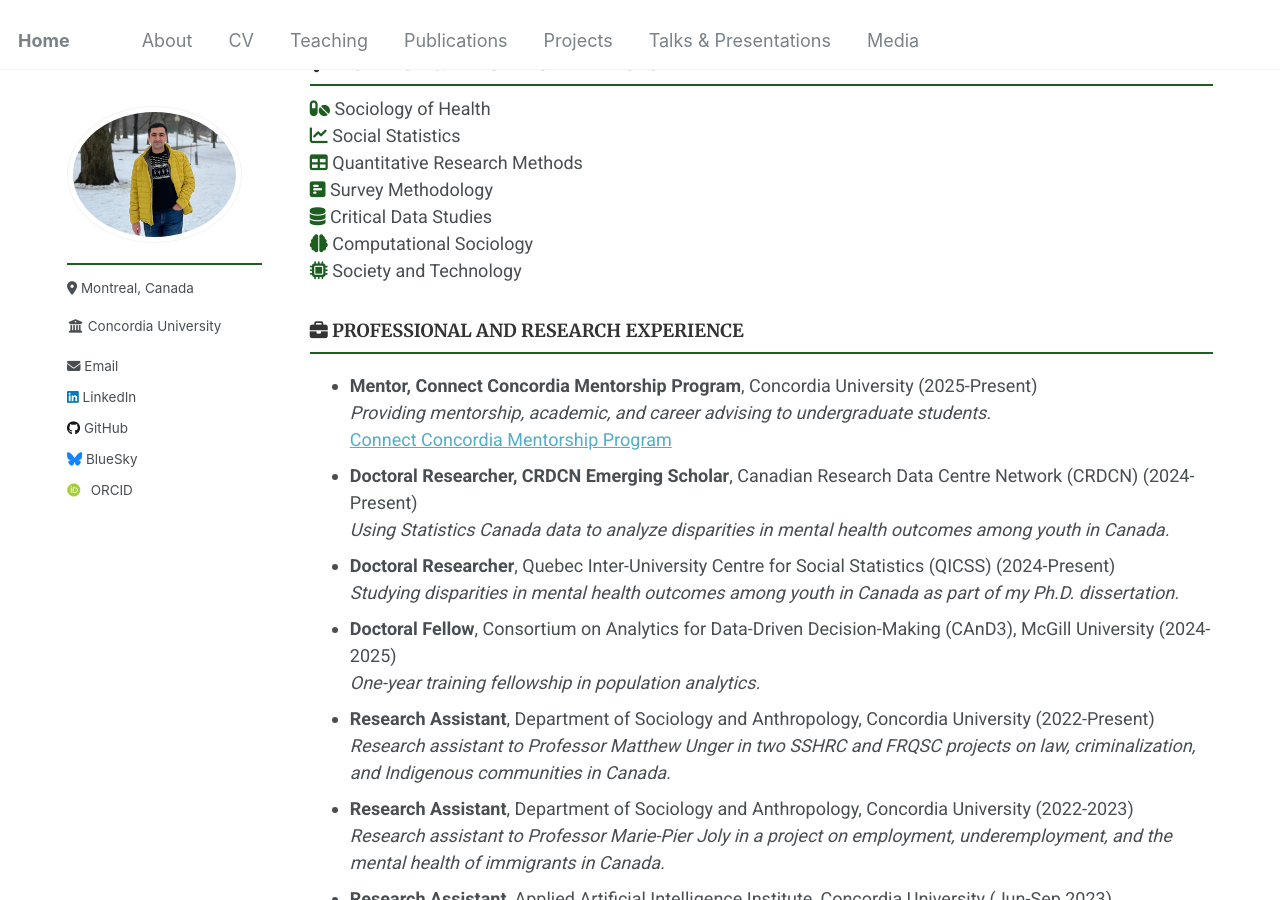
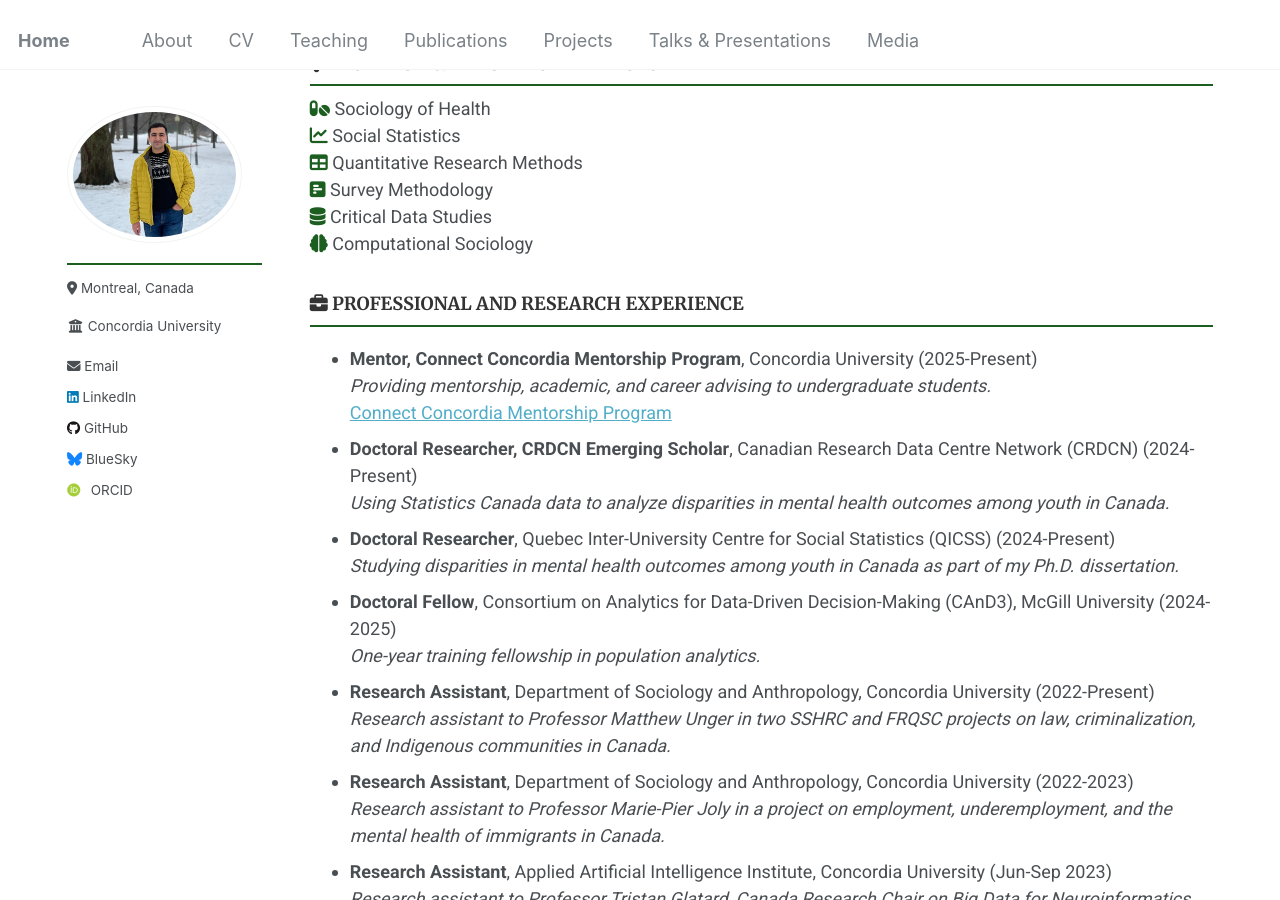
Before and after one commit to Mohsnmonji/mohsnmonji.github.io, a Jekyll site: the page built from _pages/Curriculum Vitae.md, in a window 1280 px wide and 900 px high, scrolled down 495 px. Built offline with Jekyll 4.4.1, drawn with Linux system fonts in a browser that asks for light colours; some web fonts are replaced.

Commit message:
Update Curriculum Vitae.md

```diff
--- a/_pages/Curriculum Vitae.md
+++ b/_pages/Curriculum Vitae.md
@@ -42,7 +42,6 @@ author_profile: true
   <i class="fas fa-poll-h" style="color: #1B5E20;"></i> Survey Methodology<br>
   <i class="fas fa-database" style="color: #1B5E20;"></i> Critical Data Studies<br>
   <i class="fas fa-brain" style="color: #1B5E20;"></i> Computational Sociology<br>
-  <i class="fas fa-microchip" style="color: #1B5E20;"></i> Society and Technology
 </div>
 
 
```
